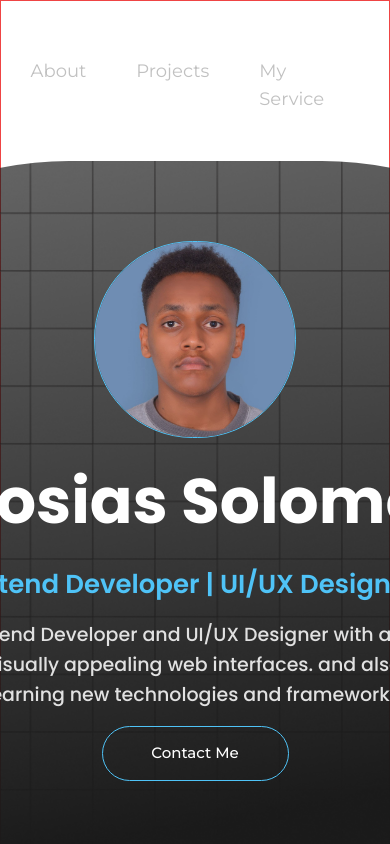
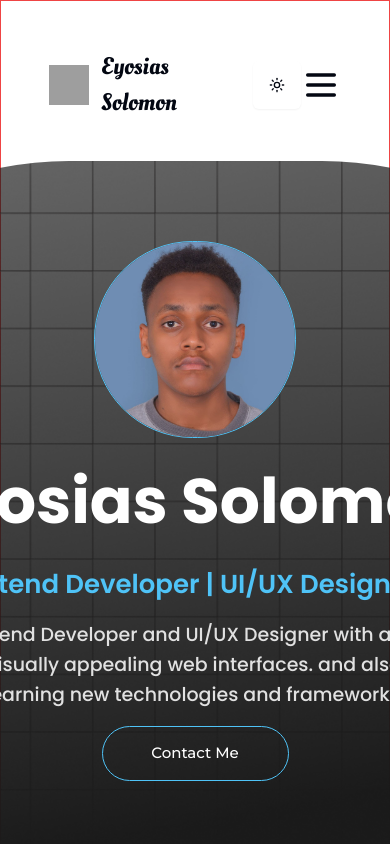
Before and after one commit to EyosiSol/myportfolio, a Next.js app: page / in a window 390 px wide. Shown: the top 844 px of the page. Built offline with nearby package versions, Linux system fonts and the light colour scheme; grey boxes are pictures that could not be loaded.

Commit message:
make the header responsive to phone

```diff
--- a/src/app/components/header.tsx
+++ b/src/app/components/header.tsx
@@ -1,7 +1,9 @@
+"use client";
 "use client";
 
+import { useState } from "react";
 import * as React from "react";
-import { Moon, Sun } from "lucide-react";
+import { MenuIcon, Moon, Sun, XIcon } from "lucide-react";
 import { useTheme } from "next-themes";
 import Image from "next/image";
 import { Oleo_Script, Montserrat } from "next/font/google";
@@ -24,22 +26,30 @@ const montserrat = Montserrat({
 import { Button } from "@/components/ui/button";
 import Link from "next/link";
 
-export default function header() {
-  // eslint-disable-next-line react-hooks/rules-of-hooks
+export default function Header() {
   const { theme, setTheme } = useTheme();
-  // eslint-disable-next-line react-hooks/rules-of-hooks
   const pathname = usePathname();
+  const [isOpen, setIsOpen] = useState(false);
 
   return (
-    <div>
-      <div className="h-fit justify-start items-center gap-[163px] flex ">
+    <div className="w-full md:w-full h-fit justify-between items-center flex">
+      <div className="h-fit w-full md:w-full justify-between items-center  flex  ">
         <div className={`flex items-center gap-3 ${oleoScript.className}`}>
-          <Image src="/logo.png" alt="logo" width={80} height={80} />
-          <Link href="/" className="text-[24px] font-normal">
+          <Image
+            src="/logo.png"
+            alt="logo"
+            width={80}
+            height={80}
+            className="w-10 h-10 md:w-20 md:h-20"
+          />
+          <Link
+            href="/"
+            className="text-[24px] font-normal text-wrap md:text-nowrap md:w-fit w-10"
+          >
             Eyosias Solomon
           </Link>
         </div>
-        <div className="justify-start items-start gap-[50px] flex">
+        <div className="hidden md:flex justify-start items-center gap-[50px] ">
           <div className={`text-lg font-semibold ${montserrat.className}`}>
             <Link
               href="/"
@@ -94,15 +104,16 @@ export default function header() {
               )}
             </Link>
           </div>
-        </div>
-        <div className="w-[126px] h-[45px] p-2.5 hover:bg-[#4fc3f7] hover:text-black rounded-[9px] border border-[#4fc3f7] justify-center items-center gap-2.5 flex cursor-pointer">
-          <div
-            className={`text-[15px] light:text-black dark:text-white font-semibold ${montserrat.className}`}
-          >
-            Contact Me
+          <div className="w-[126px] h-[45px] p-2.5 hover:bg-[#4fc3f7] hover:text-black rounded-[9px] border border-[#4fc3f7] justify-center items-center gap-2.5 flex cursor-pointer">
+            <div
+              className={`text-[15px] light:text-black dark:text-white font-semibold ${montserrat.className}`}
+            >
+              Contact Me
+            </div>
           </div>
         </div>
-        <div className="w-[30px] h-[30px] relative flex items-center justify-center">
+
+        <div className="w-fit h-[30px] relative flex items-center justify-center">
           <Button
             variant="outline"
             size="sm"
@@ -112,7 +123,42 @@ export default function header() {
             <Sun className="h-[2rem] w-[2rem] rotate-0 scale-100 transition-all dark:-rotate-90 dark:scale-0" />
             <Moon className="absolute h-[2rem] w-[2rem] rotate-90 scale-0 transition-all dark:rotate-0 dark:scale-100" />
           </Button>
+          <div className="md:hidden">
+            {isOpen ? (
+              <div className="md:hidden">
+                <XIcon
+                  className="w-10 h-10"
+                  onClick={() => setIsOpen(!isOpen)}
+                />
+              </div>
+            ) : (
+              <div className="md:hidden">
+                <MenuIcon
+                  className="w-10 h-10"
+                  onClick={() => setIsOpen(!isOpen)}
+                />
+              </div>
+            )}
+          </div>
         </div>
+        {isOpen && (
+          <div className="md:hidden absolute top-0 left-0 w-full h-screen bg-black bg-opacity-80 flex items-center justify-center">
+            <div className="flex flex-col items-center justify-center gap-4">
+              <Link href="/" onClick={() => setIsOpen(!isOpen)}>
+                Home
+              </Link>
+              <Link href="/about" onClick={() => setIsOpen(!isOpen)}>
+                About
+              </Link>
+              <Link href="/projects" onClick={() => setIsOpen(!isOpen)}>
+                Projects
+              </Link>
+              <Link href="/myservice" onClick={() => setIsOpen(!isOpen)}>
+                My Service
+              </Link>
+            </div>
+          </div>
+        )}
       </div>
     </div>
   );
```
